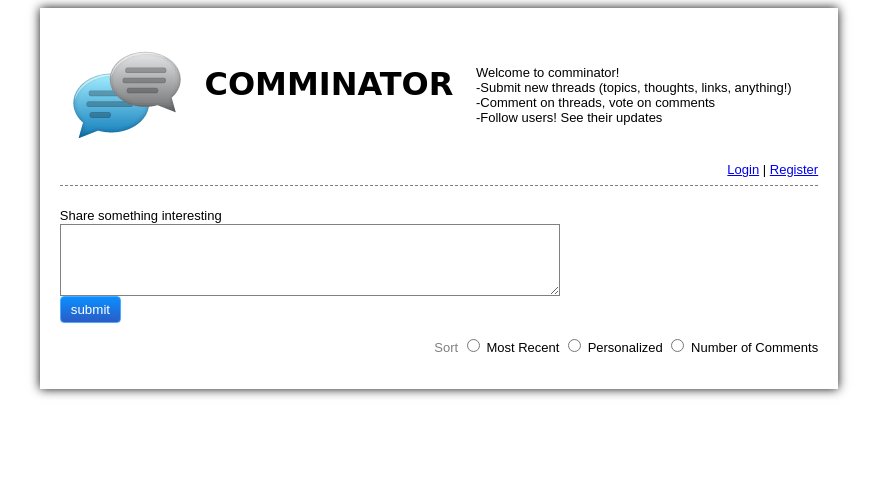
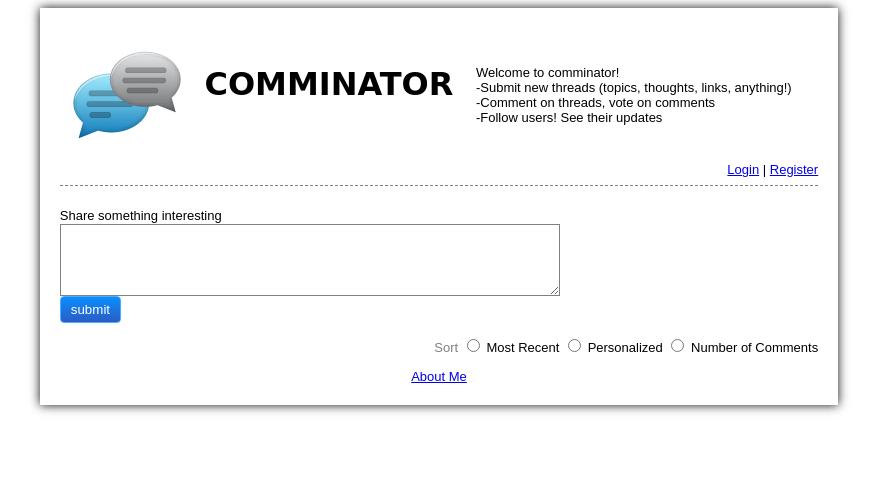
Before and after one commit to noamsu/djangodash2012, a Django app: page / in a window 1280 px wide. Shown: the top 481 px of the page, without its empty margins (201-1078 px from the left). Run offline with Django 3.2, Linux system fonts and the light colour scheme; data that the repository does not hold is empty; some libraries are stand-ins or nearby versions; some web fonts are replaced.

Commit message:
Added an about me page.

```diff
--- a/djangodash/templates/base.html
+++ b/djangodash/templates/base.html
@@ -146,6 +146,8 @@ textarea {
 
 		{% block main %}
 		{% endblock %}
+
+		<center><a href="{% url about %}">About Me</a></center>
 	</div>
 </body>
 
--- a/djangodash/urls.py
+++ b/djangodash/urls.py
@@ -11,6 +11,7 @@ urlpatterns = patterns('',
     url(r'^login$', 'djangodash.views.login', name='login'),
     url(r'^register$', 'djangodash.views.register', name='register'),
     url(r'^logout$', 'djangodash.views.logout', name='logout'),
+    url(r'^about$', 'djangodash.views.about', name='about'),
 
     # Add a comment
     url(r'^add_comment$', 'djangodash.views.add_comment', name='add_comment'),
--- a/djangodash/views.py
+++ b/djangodash/views.py
@@ -431,3 +431,11 @@ def logout(request):
 	"""
 	auth_logout(request)
 	return redirect(reverse("home"))
+
+
+def about(request):
+    """
+    About me.
+    """
+
+    return render("about.html", {}, request)
```
Also changed, not shown: djangodash/templates/about.html (added, +9 -0 lines), 1 other file.
